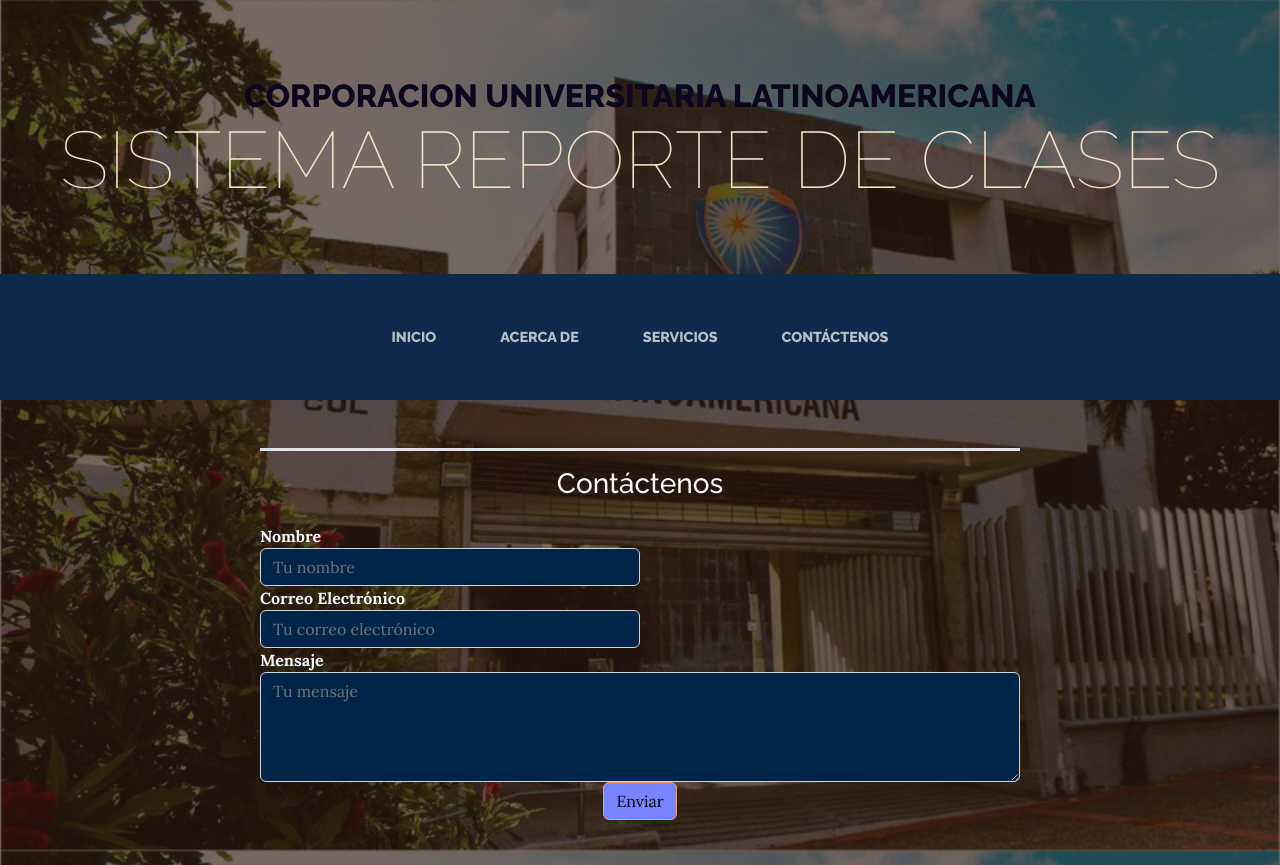
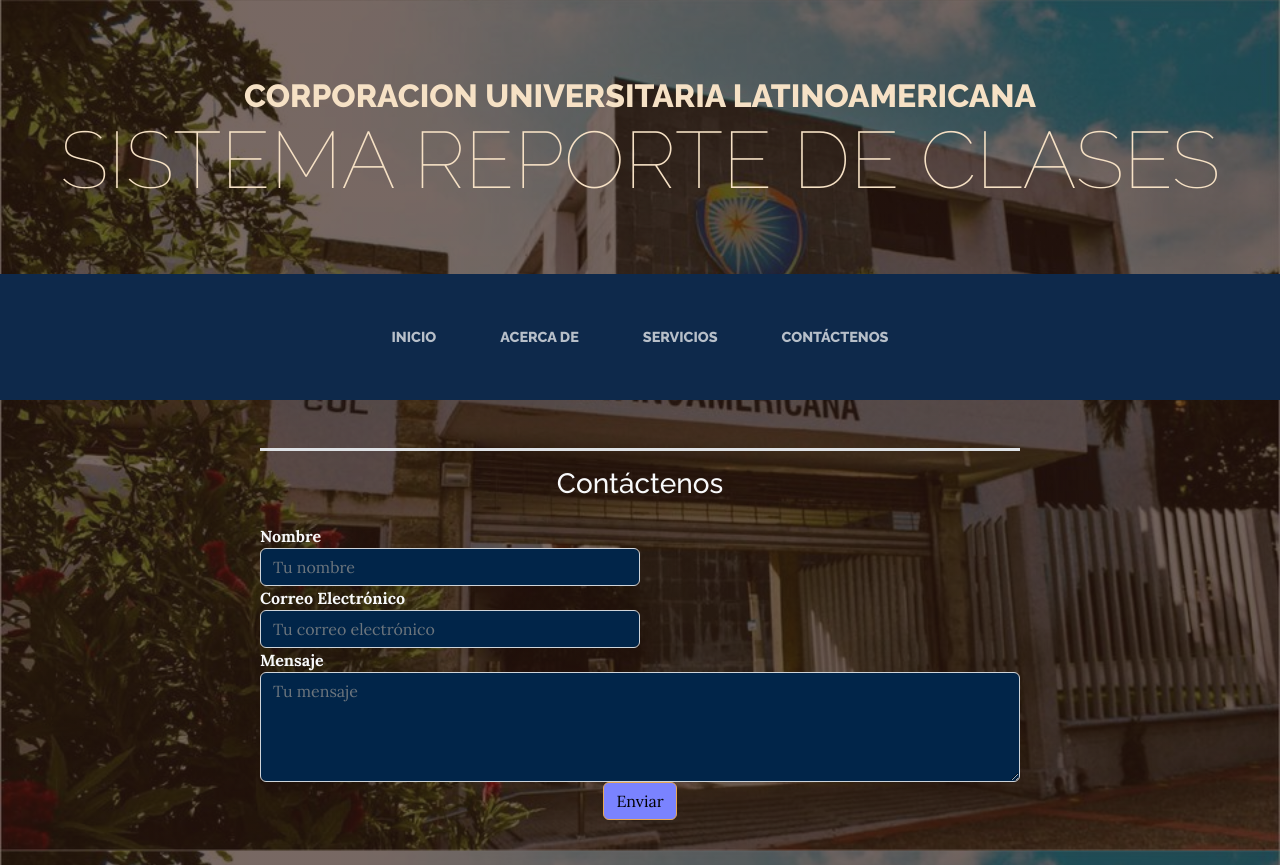
Before and after one commit to AngieFuentes2909/ProyectoFinalSistemaWeb, a plain HTML site: page contact.html in a window 1280 px wide. Shown: the top 865 px of the page. Drawn offline with nearby package versions, Linux system fonts and the light colour scheme.

Commit message:
Update contact.html

```diff
--- a/contact.html
+++ b/contact.html
@@ -20,7 +20,7 @@
 <body>
     <header>
         <h1 class="site-heading text-center text-faded d-none d-lg-block">
-            <span class="site-heading-upper text-primary mb-3">Corporacion Universitaria Latinoamericana</span>
+            <span class="site-heading-upper  mb-3">Corporacion Universitaria Latinoamericana</span>
             <span class="site-heading-lower">Sistema Reporte de clases</span>
         </h1>
     </header>
```
